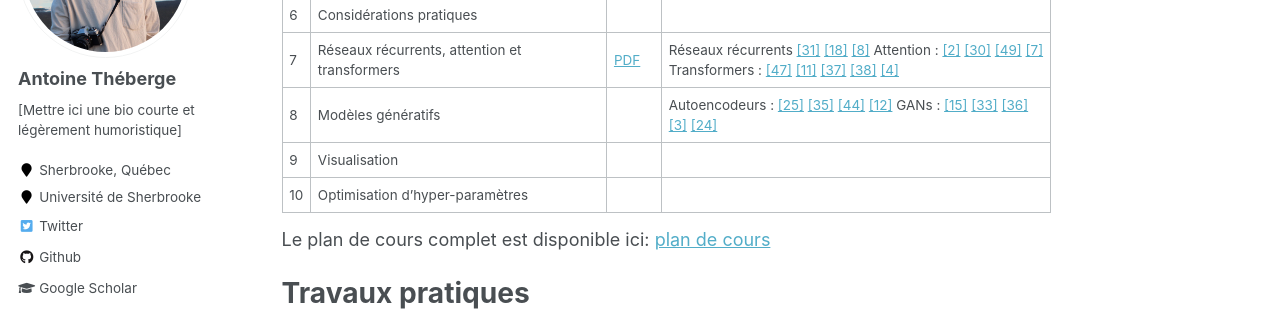
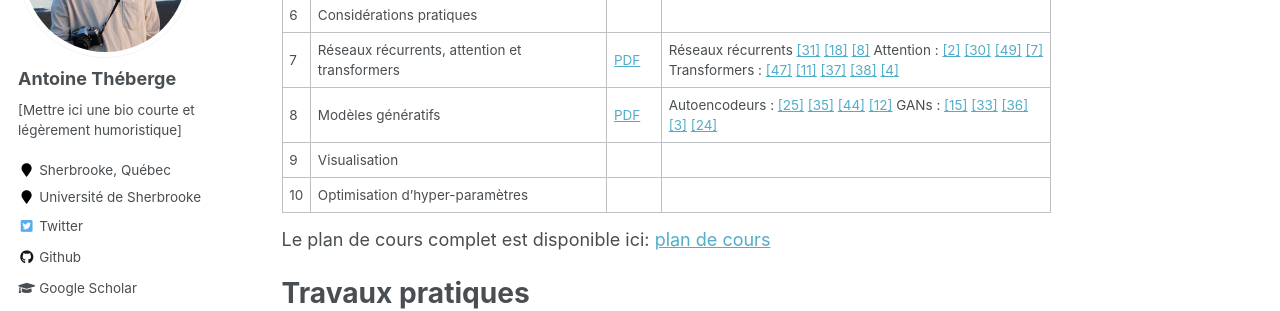
Before and after one commit to AntoineTheb/AntoineTheb.github.io, a Jekyll site: the page built from _teaching/2021-spring-ift780.md, in a window 1280 px wide and 900 px high, scrolled down 868 px. Shown: the part 153-464 px from the top of the window. Built offline with Jekyll 4.4.1, drawn with Linux system fonts in a browser that asks for light colours; some web fonts are replaced.

Commit message:
ENH: add ch8 link

```diff
--- a/_teaching/2021-spring-ift780.md
+++ b/_teaching/2021-spring-ift780.md
@@ -29,7 +29,7 @@ Méthode pédagogique
 | 5  | Matériel et bibliothèques de code                                   | [PDF](/files/ift780/05_materiel.pdf)       |           |
 | 6  | Considérations pratiques                                            |                                            |           |
 | 7  | Réseaux récurrents, attention et transformers                       | [PDF](/files/ift780/07_reseaux_recurrents.pdf) | Réseaux récurrents [[31]](#31) [[18]](#18) [[8]](#8) Attention : [[2]](#2) [[30]](#30) [[49]](#49) [[7]](#7) Transformers : [[47]](#47) [[11]](#11) [[37]](#37) [[38]](#38) [[4]](#4)|
-| 8  | Modèles génératifs                                                  |                                            | Autoencodeurs : [[25]](#25) [[35]](#35) [[44]](#44) [[12]](#12) GANs : [[15]](#15) [[33]](#33) [[36]](#36) [[3]](#3) [[24]](#24) |
+| 8  | Modèles génératifs                                                  | [PDF](/files/ift780/08_modeles_generatifs.pdf) | Autoencodeurs : [[25]](#25) [[35]](#35) [[44]](#44) [[12]](#12) GANs : [[15]](#15) [[33]](#33) [[36]](#36) [[3]](#3) [[24]](#24) |
 | 9  | Visualisation                                                       |                                            |           |
 | 10 | Optimisation d’hyper-paramètres                                     |                                            |           |
 
```
